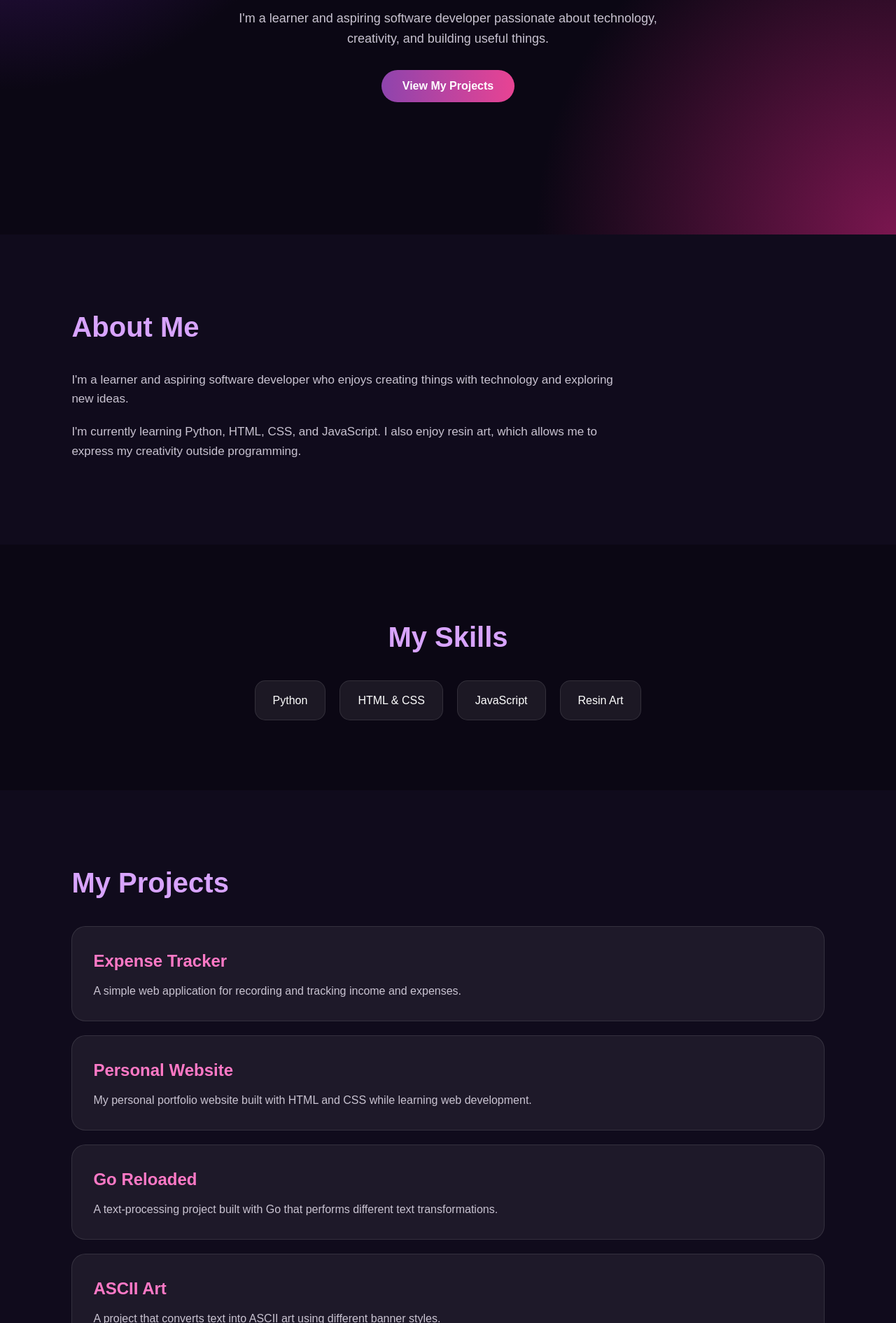
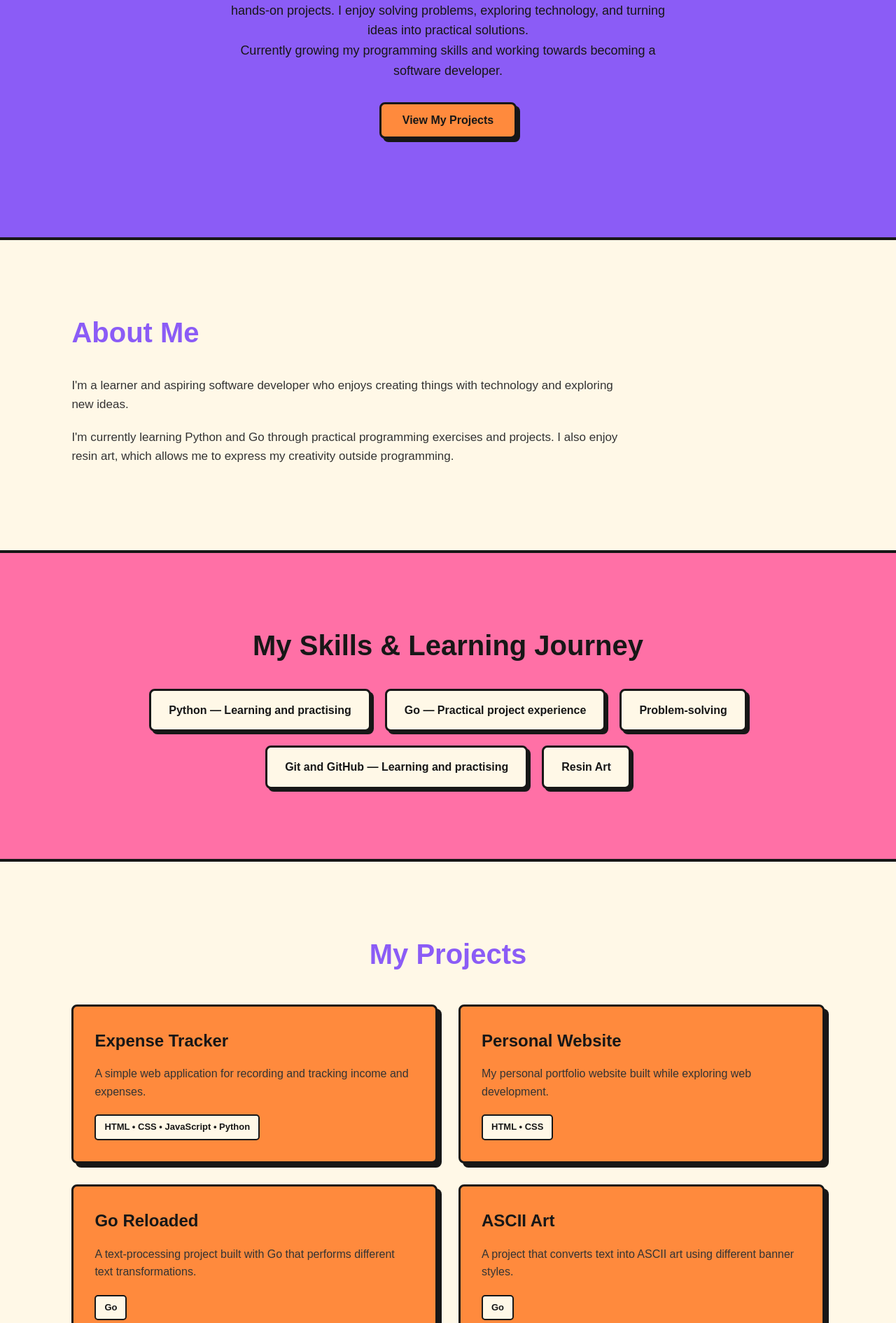
Before and after one commit to codeMinaa/Bosslady-site, a plain HTML site: page index.html in a window 1280 px wide. Shown: the part 466-2356 px from the top of the page at 70% size. Drawn offline with Linux system fonts and the light colour scheme.

Commit message:
Improve portfolio project cards and styling

```diff
--- a/index.html
+++ b/index.html
@@ -5,7 +5,7 @@
     <meta charset="UTF-8">
     <meta name="viewport" content="width=device-width, initial-scale=1.0">
 
-    <title>Boss Lady | Developer & Resin Artist</title>
+    <title>Boss Lady | Aspiring Software Developer</title>
 
     <link rel="stylesheet" href="style.css">
 </head>
@@ -24,20 +24,26 @@
         </ul>
     </nav>
 
-
     <section id="home">
         <h1>Hi, I'm Boss Lady 👋</h1>
 
-        <h2>Developer & Resin Artist</h2>
+        <h2>Aspiring Software Developer | Python & Go Learner | Creative Builder</h2>
 
         <p>
-            I'm a learner and aspiring software developer passionate
-            about technology, creativity, and building useful things.
+            I'm a passionate learner building my foundation in software
+            development through hands-on projects. I enjoy solving problems,
+            exploring technology, and turning ideas into practical solutions.
         </p>
 
-        <button>View My Projects</button>
+        <p>
+            Currently growing my programming skills and working towards
+            becoming a software developer.
+        </p>
+
+        <button onclick="location.href='#projects'">
+            View My Projects
+        </button>
     </section>
-
 
     <section id="about">
         <h2>About Me</h2>
@@ -48,67 +54,70 @@
         </p>
 
         <p>
-            I'm currently learning Python, HTML, CSS, and JavaScript.
-            I also enjoy resin art, which allows me to express my
-            creativity outside programming.
+            I'm currently learning Python and Go through practical
+            programming exercises and projects. I also enjoy resin art,
+            which allows me to express my creativity outside programming.
         </p>
     </section>
 
-
     <section id="skills">
-        <h2>My Skills</h2>
+        <h2>My Skills & Learning Journey</h2>
 
         <ul>
-            <li>Python</li>
-            <li>HTML & CSS</li>
-            <li>JavaScript</li>
+            <li>Python — Learning and practising</li>
+            <li>Go — Practical project experience</li>
+            <li>Problem-solving</li>
+            <li>Git and GitHub — Learning and practising</li>
             <li>Resin Art</li>
         </ul>
     </section>
 
-
+    <!-- PROJECTS SECTION -->
     <section id="projects">
         <h2>My Projects</h2>
 
-        <div>
+        <div class="project-container">
+
+            <div class="project-card">
                 <h3>Expense Tracker</h3>
-
                 <p>
                     A simple web application for recording and tracking
                     income and expenses.
                 </p>
+                <span>HTML • CSS • JavaScript • Python</span>
             </div>
 
-        <div>
+            <div class="project-card">
                 <h3>Personal Website</h3>
-
                 <p>
-                My personal portfolio website built with HTML and CSS
-                while learning web development.
+                    My personal portfolio website built while exploring
+                    web development.
                 </p>
+                <span>HTML • CSS</span>
             </div>
 
-        <div>
+            <div class="project-card">
                 <h3>Go Reloaded</h3>
-
                 <p>
                     A text-processing project built with Go that performs
                     different text transformations.
                 </p>
+                <span>Go</span>
             </div>
 
-        <div>
+            <div class="project-card">
                 <h3>ASCII Art</h3>
-
                 <p>
                     A project that converts text into ASCII art using
                     different banner styles.
                 </p>
+                <span>Go</span>
+            </div>
+
         </div>
     </section>
 
-
-
+    <!-- CONTACT SECTION -->
     <section id="contact">
         <h2>Contact Me</h2>
 
@@ -118,27 +127,12 @@
         </p>
 
         <p>
-        📞 <a href="tel:09064645660">Call: 09064645660</a>
+            <a href="mailto:owoichomary39@gmail.com">Email Me</a>
         </p>
 
         <p>
-        📞 <a href="tel:09138898273">Call: 09138898273</a>
-    </p>
-
-    <p>
-        📧 <a href="mailto:owoichomary39@gmail.com">Email Me</a>
-    </p>
-
-    <p>
-        💬 <a href="https://wa.me/2349064645660" target="_blank">
-            Chat with me on WhatsApp
-        </a>
-    </p>
-
-    <p>
-        💻 <a href="https://github.com/codeMinaa" target="_blank">
-            Visit my GitHub
-        </a>
+            <a href="https://github.com/codeMinaa" target="_blank"
+               rel="noopener noreferrer">Visit my GitHub</a>
         </p>
     </section>
 
@@ -146,7 +140,6 @@
         <p>© 2026 Boss Lady. All rights reserved.</p>
     </footer>
 
-
     <script src="script.js"></script>
 
 </body>
--- a/style.css
+++ b/style.css
@@ -1,5 +1,5 @@
 
-
+/* GENERAL RESET */
 * {
     margin: 0;
     padding: 0;
@@ -12,31 +12,28 @@ html {
 
 body {
     font-family: Arial, sans-serif;
-    background: #0b0714;
-    color: white;
+    background: #FFF8E7;
+    color: #171717;
     line-height: 1.6;
 }
 
-
+/* NAVIGATION */
 nav {
     display: flex;
     justify-content: space-between;
     align-items: center;
-
     padding: 20px 8%;
-
-    background: rgba(11, 7, 20, 0.9);
-
+    background: #FFF8E7;
     position: sticky;
     top: 0;
     z-index: 1000;
-
-    border-bottom: 1px solid rgba(255, 255, 255, 0.1);
+    border-bottom: 4px solid #171717;
 }
 
 nav h2 {
-    font-size: 25px;
-    color: #d8a4ff;
+    font-size: 28px;
+    color: #8B5CF6;
+    font-weight: 900;
 }
 
 nav ul {
@@ -46,89 +43,70 @@ nav ul {
 }
 
 nav a {
-    color: white;
+    color: #171717;
     text-decoration: none;
     font-weight: bold;
     transition: 0.3s;
 }
 
 nav a:hover {
-    color: #d8a4ff;
+    color: #FF70A6;
 }
 
-
-
+/* HOME SECTION */
 #home {
     min-height: 90vh;
-
     display: flex;
     flex-direction: column;
     justify-content: center;
     align-items: center;
-
     text-align: center;
-
     padding: 100px 20px;
-
-    background:
-        radial-gradient(circle at top left, #4b197a, transparent 35%),
-        radial-gradient(circle at bottom right, #7a164f, transparent 35%),
-        #0b0714;
+    background: #8B5CF6;
+    color: #171717;
+    border-bottom: 4px solid #171717;
 }
 
 #home h1 {
     font-size: clamp(45px, 8vw, 80px);
     margin-bottom: 15px;
-
-   background: linear-gradient(90deg, #d8a4ff, #ff79c6);
-   background-clip: text;
-   -webkit-background-clip: text;
-   -webkit-text-fill-color: transparent;
+    color: #FFF8E7;
+    font-weight: 900;
 }
 
 #home h2 {
     font-size: 28px;
     margin-bottom: 20px;
-    color: #eeeeee;
+    color: #171717;
 }
 
 #home p {
     max-width: 650px;
     font-size: 18px;
-    color: #c9c3d1;
+    color: #171717;
 }
 
-
-
+/* BUTTON */
 button {
     margin-top: 30px;
-
     padding: 14px 30px;
-
-    border: none;
-    border-radius: 30px;
-
-    background: linear-gradient(90deg, #8e44ad, #e84393);
-
-    color: white;
-
+    border: 3px solid #171717;
+    border-radius: 8px;
+    background: #FF8A3D;
+    color: #171717;
     font-size: 16px;
     font-weight: bold;
-
     cursor: pointer;
-
+    box-shadow: 5px 5px 0 #171717;
     transition: 0.3s;
 }
 
 button:hover {
-    transform: translateY(-4px);
-
-    box-shadow:
-        0 10px 30px rgba(232, 67, 147, 0.4);
+    transform: translate(-3px, -3px);
+    box-shadow: 8px 8px 0 #171717;
 }
 
-
-
+/* GENERAL SECTIONS */
 section {
     padding: 100px 8%;
 }
@@ -136,97 +114,120 @@ section {
 section h2 {
     font-size: 40px;
     margin-bottom: 30px;
-
-    color: #d8a4ff;
+    color: #8B5CF6;
+    font-weight: 900;
 }
 
-
-
+/* ABOUT */
 #about {
-    background: #100b1c;
+    background: #FFF8E7;
+    border-bottom: 4px solid #171717;
 }
 
 #about p {
     max-width: 800px;
     margin-bottom: 20px;
-    color: #c9c3d1;
+    color: #333333;
     font-size: 17px;
 }
 
-
-
+/* SKILLS */
 #skills {
     text-align: center;
+    background: #FF70A6;
+    border-bottom: 4px solid #171717;
+}
+
+#skills h2 {
+    color: #171717;
 }
 
 #skills ul {
     list-style: none;
-
     display: flex;
     justify-content: center;
     flex-wrap: wrap;
-
     gap: 20px;
 }
 
 #skills li {
     padding: 15px 25px;
-
-    background: rgba(255, 255, 255, 0.07);
-
-    border: 1px solid rgba(255, 255, 255, 0.1);
-
-    border-radius: 15px;
-
+    background: #FFF8E7;
+    border: 3px solid #171717;
+    border-radius: 8px;
+    font-weight: bold;
+    box-shadow: 4px 4px 0 #171717;
     transition: 0.3s;
 }
 
 #skills li:hover {
-    transform: translateY(-6px);
-
-    background: rgba(216, 164, 255, 0.15);
+    transform: translate(-3px, -3px);
+    box-shadow: 7px 7px 0 #171717;
 }
 
-
+/* PROJECTS */
 #projects {
-    background: #100b1c;
+    background: #FFF8E7;
+    border-bottom: 4px solid #171717;
 }
 
-#projects div {
-    background: rgba(255, 255, 255, 0.06);
+#projects h2 {
+    text-align: center;
+    margin-bottom: 40px;
+}
 
-    border: 1px solid rgba(255, 255, 255, 0.1);
+/* PROJECT GRID */
+.project-container {
+    display: grid;
+    grid-template-columns: repeat(2, 1fr);
+    gap: 30px;
+}
 
+/* INDIVIDUAL PROJECT CARDS */
+.project-card {
+    background: #FF8A3D;
+    border: 3px solid #171717;
     padding: 30px;
-
-    margin: 20px 0;
-
-    border-radius: 20px;
-
+    border-radius: 8px;
+    box-shadow: 6px 6px 0 #171717;
     transition: 0.3s;
 }
 
-#projects div:hover {
-    transform: translateY(-8px);
-
-    box-shadow:
-        0 15px 35px rgba(0, 0, 0, 0.3);
+.project-card:hover {
+    transform: translate(-4px, -4px);
+    box-shadow: 10px 10px 0 #171717;
 }
 
-#projects h3 {
+.project-card h3 {
     font-size: 24px;
-    margin-bottom: 10px;
-    color: #ff79c6;
+    margin-bottom: 15px;
+    color: #171717;
 }
 
-#projects p {
-    color: #c9c3d1;
+.project-card p {
+    color: #333333;
+    margin-bottom: 20px;
 }
 
+.project-card span {
+    display: inline-block;
+    background: #FFF8E7;
+    border: 2px solid #171717;
+    padding: 6px 12px;
+    font-size: 13px;
+    font-weight: bold;
+    border-radius: 5px;
+}
 
-
+/* CONTACT */
 #contact {
     text-align: center;
+    background: #8B5CF6;
+    color: #171717;
+}
+
+#contact h2 {
+    color: #FFF8E7;
 }
 
 #contact p {
@@ -234,30 +235,25 @@ section h2 {
 }
 
 #contact a {
-    color: #d8a4ff;
-    text-decoration: none;
+    color: #171717;
+    font-weight: bold;
+    text-decoration: underline;
 }
 
 #contact a:hover {
-    color: #ff79c6;
+    color: #FFF8E7;
 }
 
-
+/* FOOTER */
 footer {
     text-align: center;
-
     padding: 30px;
-
-    background: #07050c;
-
-    color: #aaa;
+    background: #171717;
+    color: #FFF8E7;
 }
 
-
-
-
+/* MOBILE RESPONSIVENESS */
 @media (max-width: 700px) {
-
     nav {
         flex-direction: column;
         gap: 15px;
@@ -280,4 +276,8 @@ footer {
     section h2 {
         font-size: 32px;
     }
+
+    .project-container {
+        grid-template-columns: 1fr;
+    }
 }
```
Lines whose indentation alone changed are shown as unchanged.
